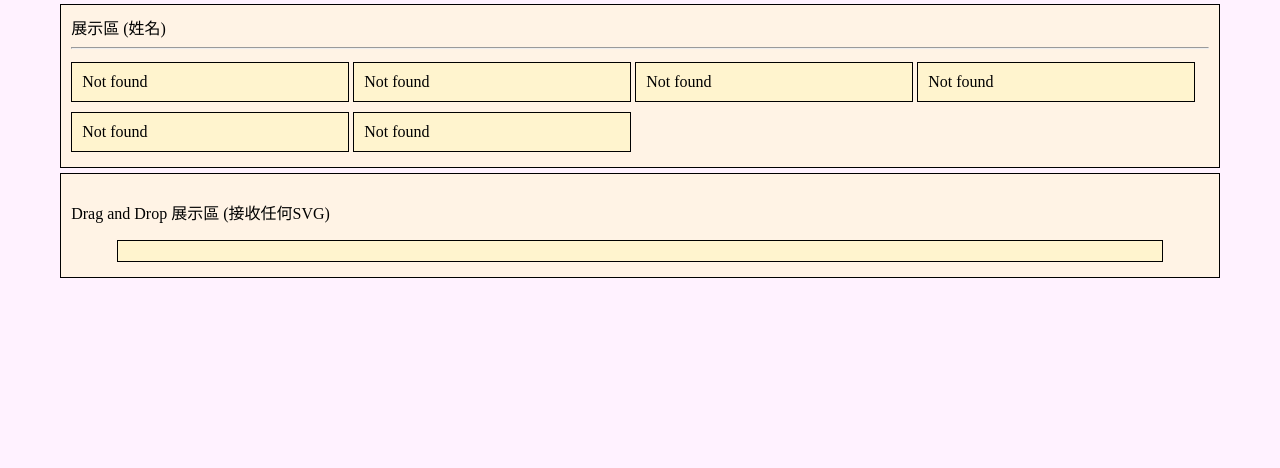
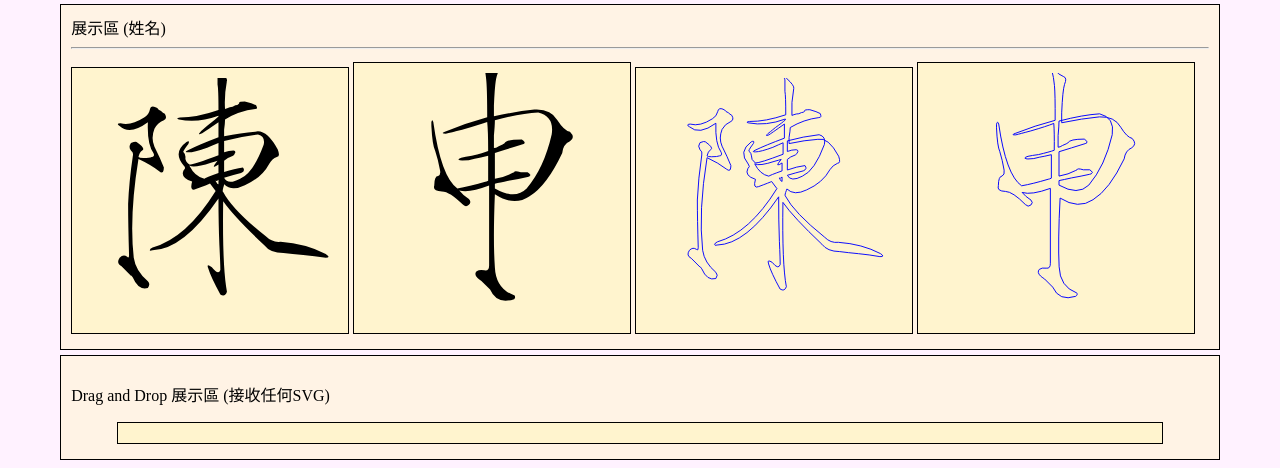
Before and after one commit to CoffeeHero/vis2021s, a plain HTML site: page lab07/index.html in a window 1280 px wide. Shown: the part 427-895 px from the top of the page. Before the commit the page ends 800 px from the top, so only its background shows below. Drawn offline with nearby package versions, Linux system fonts and the light colour scheme; no server answers.

Commit message:
Update index.html

```diff
--- a/lab07/index.html
+++ b/lab07/index.html
@@ -54,13 +54,13 @@
         <hr>
         <div style="width:256px;display:inline-block" id="name1"></div>
         <div style="width:256px;display:inline-block" id="name2"></div>
-        <div style="width:256px;display:inline-block" id="name3"></div>
+<!--         <div style="width:256px;display:inline-block" id="name3"></div> -->
 
 
 
-        <div style="width:256px;display:inline-block" id="Sun"></div>
-        <div style="width:256px;display:inline-block" id="Sin"></div>
-        <div style="width:256px;display:inline-block" id="Yu"></div>
+        <div style="width:256px;display:inline-block" id="Chen"></div>
+        <div style="width:256px;display:inline-block" id="Shen"></div>
+<!--         <div style="width:256px;display:inline-block" id="Yu"></div> -->
         </br>
 
     </div>
@@ -76,13 +76,13 @@
 
         window.onload = () => {
 
-            loadWordFromPath('./sun.svg', '#name1');
-            loadWordFromPath('./sin.svg', '#name2');
-            loadWordFromPath('./yu.svg', '#name3');
+            loadWordFromPath('./Chen.svg', '#name1');
+            loadWordFromPath('./Shen.svg', '#name2');
+//             loadWordFromPath('./yu.svg', '#name3');
 
-            loadWordFromPath('./sun.svg', '#Sun',0);
-            loadWordFromPath('./sin.svg', '#Sin',0);
-            loadWordFromPath('./yu.svg', '#Yu',0);
+            loadWordFromPath('./Chen.svg', '#Chen',0);
+            loadWordFromPath('./Shen.svg', '#Shen',0);
+//             loadWordFromPath('./yu.svg', '#Yu',0);
 
             document.getElementById('dropfile').addEventListener('dragover', (evt) => {
                 evt.preventDefault()
```
